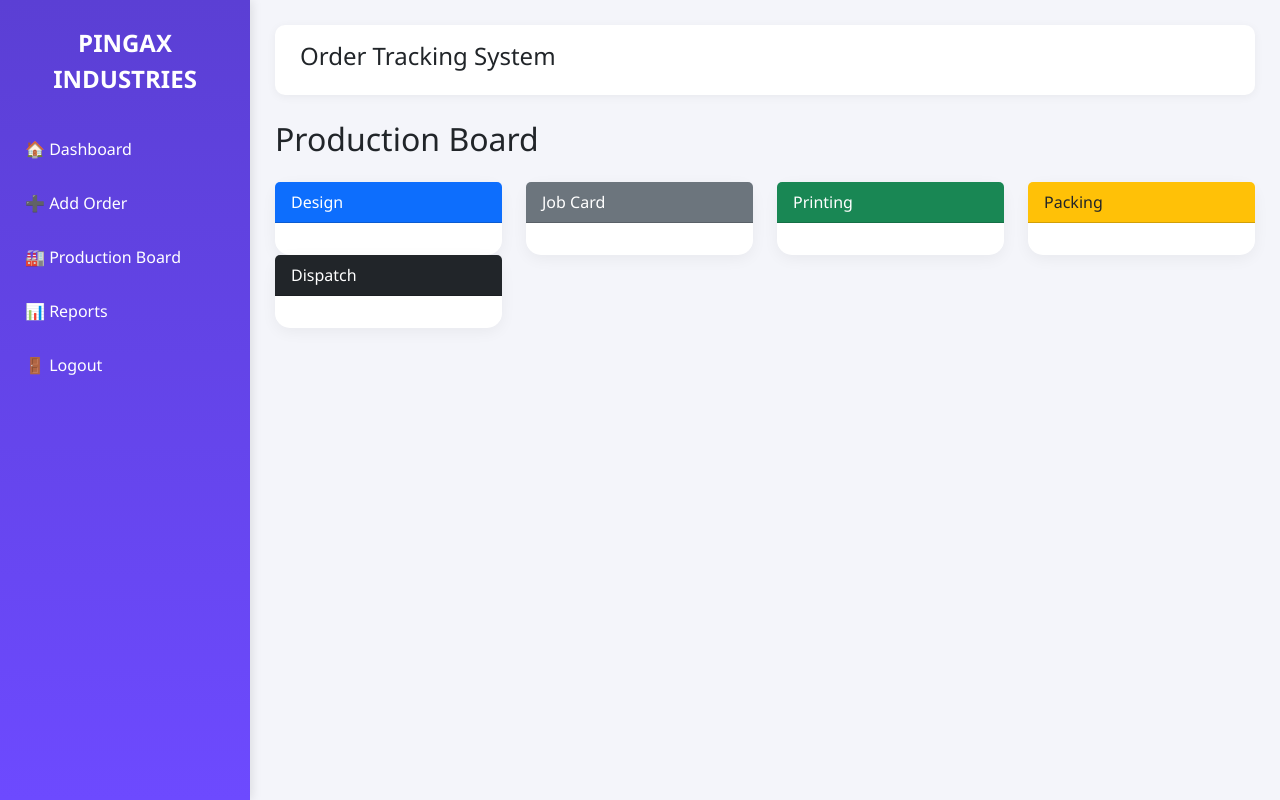
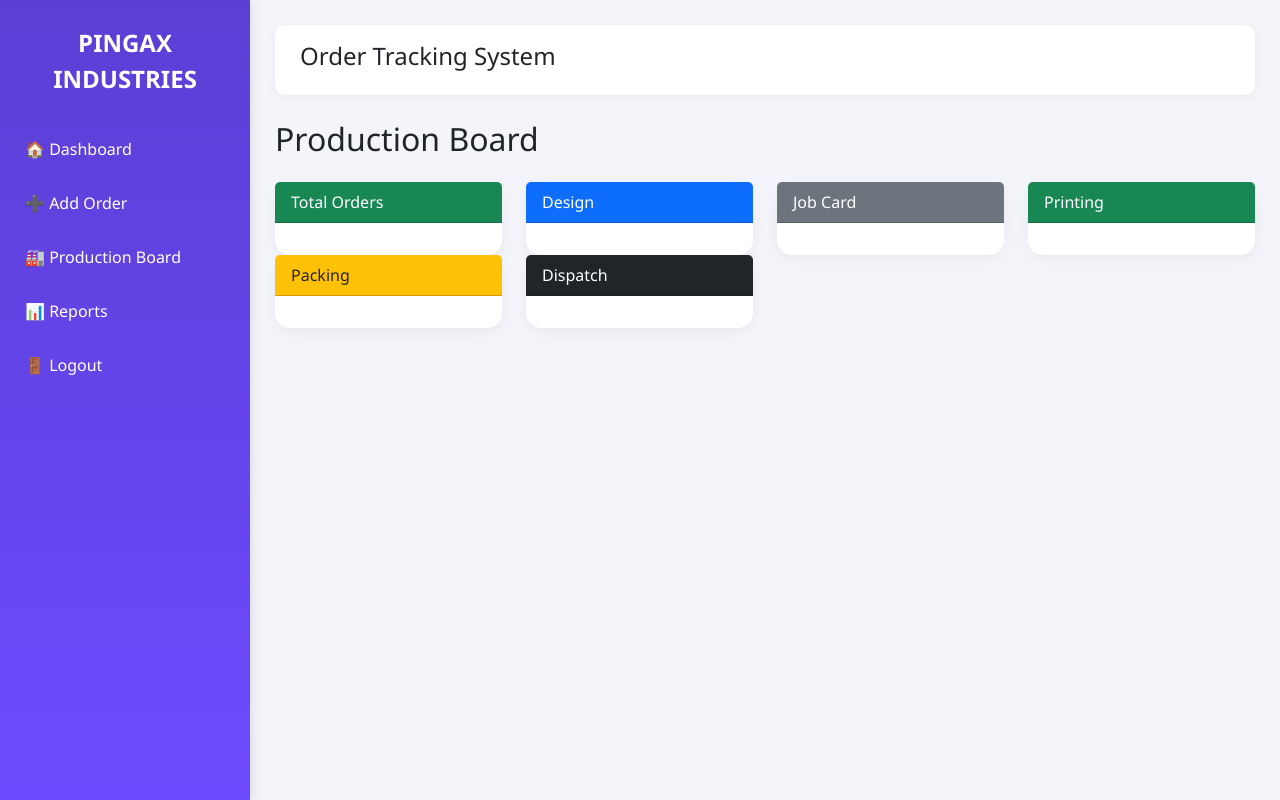
Before and after one commit to PRINTORPACK/order-tracking-system, a Flask app: page /production-board in a window 1280 px wide. Run offline with Flask 3, Linux system fonts and the light colour scheme; the visitor is signed in with stand-in values (Sample User, id 1); data that the repository does not hold is empty.

Commit message:
Fixed production board

```diff
--- a/templates/production_board.html
+++ b/templates/production_board.html
@@ -7,6 +7,54 @@ Production Board
 </h2>
 
 <div class="row">
+
+<div class="col-md-3">
+
+<div class="card dashboard-card">
+
+<div class="card-header bg-success text-white">
+
+Total Orders
+
+</div>
+
+<div class="card-body">
+
+{% for order in totalorders_orders %}
+
+<div class="card order-card">
+
+<div class="card-body">
+
+<b>{{ order.order_no }}</b>
+
+<br>
+
+{{ order.client_name }}
+
+<br><br>
+
+<a
+href="/order/{{order.id}}"
+class="btn btn-sm btn-success">
+
+Open
+
+</a>
+
+</div>
+
+</div>
+
+{% endfor %}
+
+</div>
+
+</div>
+
+</div>
+
+<br><br>
 
 <div class="col-md-3">
 
```
